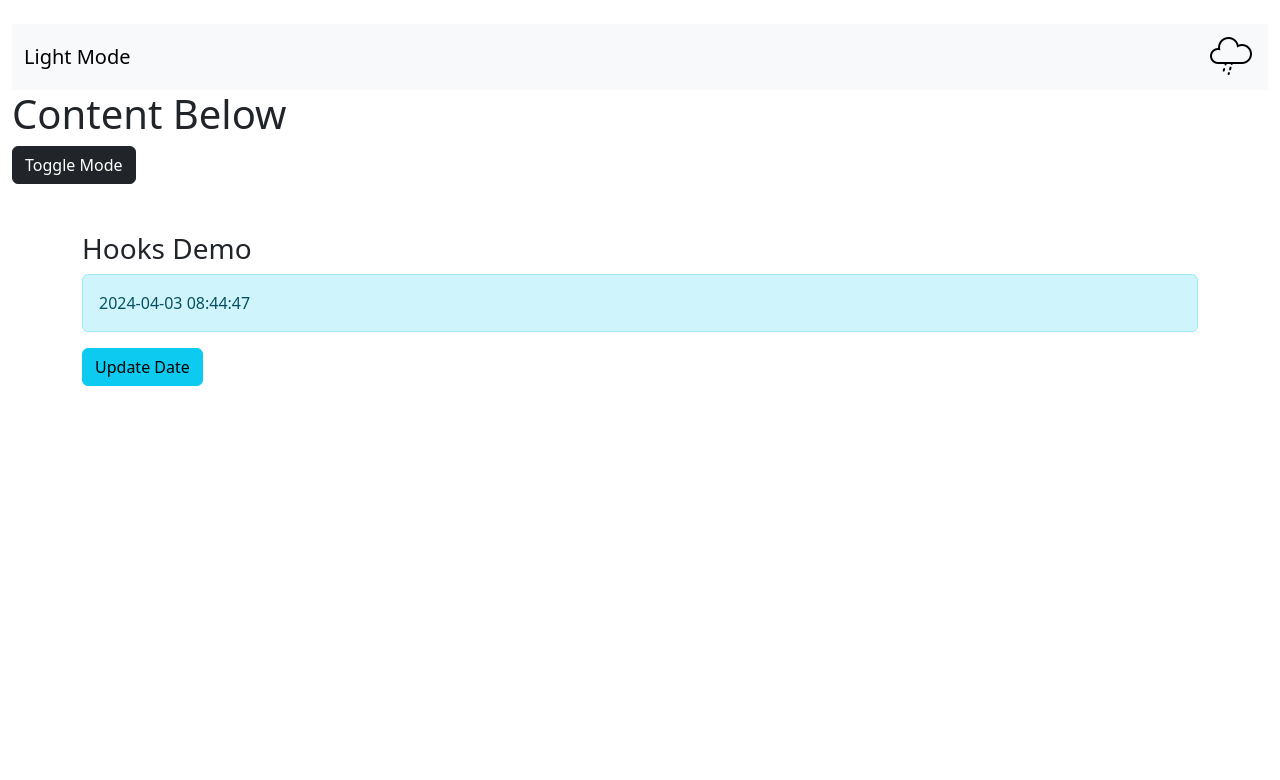
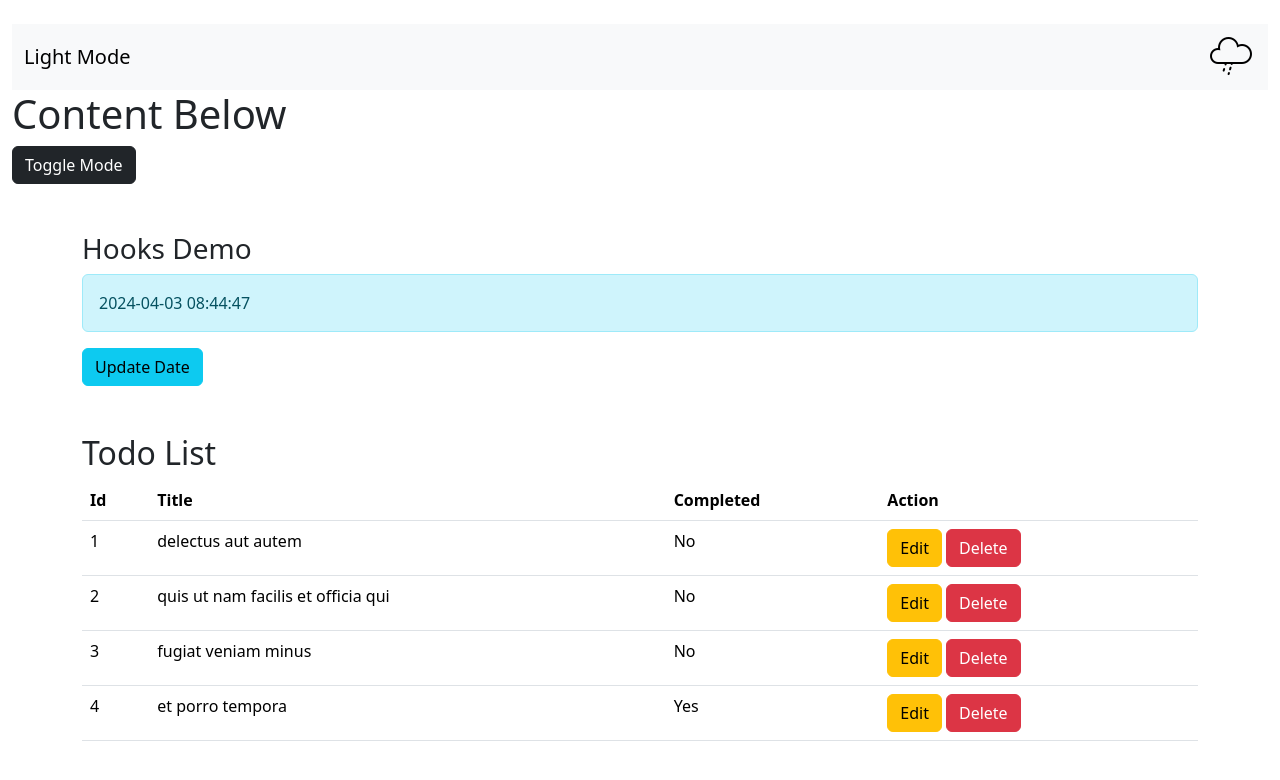
Before and after one commit to GogoFC/g48-front-end, a React (Create React App) app in the folder g48-react-lecture/: page / in a window 1280 px wide. Shown: the top 780 px of the page. Built offline with nearby package versions, Linux system fonts and the light colour scheme.

Commit message:
React fundamentals - useEffect + Simulate a API Call - Todo List

```diff
--- /dev/null
+++ b/g48-react-lecture/src/ex7_hooks/TodoList.js
@@ -0,0 +1,85 @@
+import React, { useEffect, useState } from "react";
+
+const TodoList = () => {
+  const [todos, setTodos] = useState([]);
+
+  useEffect(() => {
+
+    // Data fetch From API
+    // next week we will do it using axios js library
+
+    /*
+    fetch('https://jsonplaceholder.typicode.com/todos/')
+    .then((response) => response.json()).then(data => {
+        //Updating State
+        setTodos(data);
+    })*/
+
+    const apiResonseData = [
+      {
+        userId: 1,
+        id: 1,
+        title: "delectus aut autem",
+        completed: false,
+      },
+      {
+        userId: 1,
+        id: 2,
+        title: "quis ut nam facilis et officia qui",
+        completed: false,
+      },
+      {
+        userId: 1,
+        id: 3,
+        title: "fugiat veniam minus",
+        completed: false,
+      },
+      {
+        userId: 1,
+        id: 4,
+        title: "et porro tempora",
+        completed: true,
+      },
+    ];
+
+    setTodos(apiResonseData);
+  }, []);
+
+  return (
+    <div className="container mt-5">
+      <h2>Todo List</h2>
+
+      <table className="table">
+        <thead>
+          <tr>
+            <th>Id</th>
+            <th>Title</th>
+            <th>Completed</th>
+            <th>Action</th>
+          </tr>
+        </thead>
+        <tbody>
+          {todos.map((todo) => {
+
+            const trElement = (
+              <tr>
+                <td>{todo.id}</td>
+                <td>{todo.title}</td>
+                <td>{todo.completed ? "Yes" : "No"}</td>
+                <td>
+                    <button className="btn btn-warning">Edit</button>
+                    <button className="btn btn-danger mx-1">Delete</button>
+
+                </td>
+              </tr>
+            );
+
+            return trElement;
+          })}
+        </tbody>
+      </table>
+    </div>
+  );
+};
+
+export default TodoList;
--- a/g48-react-lecture/src/index.js
+++ b/g48-react-lecture/src/index.js
@@ -8,6 +8,7 @@ import Counter from "./ex5_state/Counter.js";
 import MyComponent from "./ex6_demo_lifecycle/MyComponent.js";
 import ToggleModeButton from "./ex5_state/ToggleModeButton.js";
 import HooksDemo from "./ex7_hooks/HooksDemo.js";
+import TodoList from "./ex7_hooks/TodoList.js";
 
 
 
@@ -21,5 +22,6 @@ root.render(
     <>
     <ToggleModeButton/>
     <HooksDemo/>
+    <TodoList/>
     </>
 )
```
